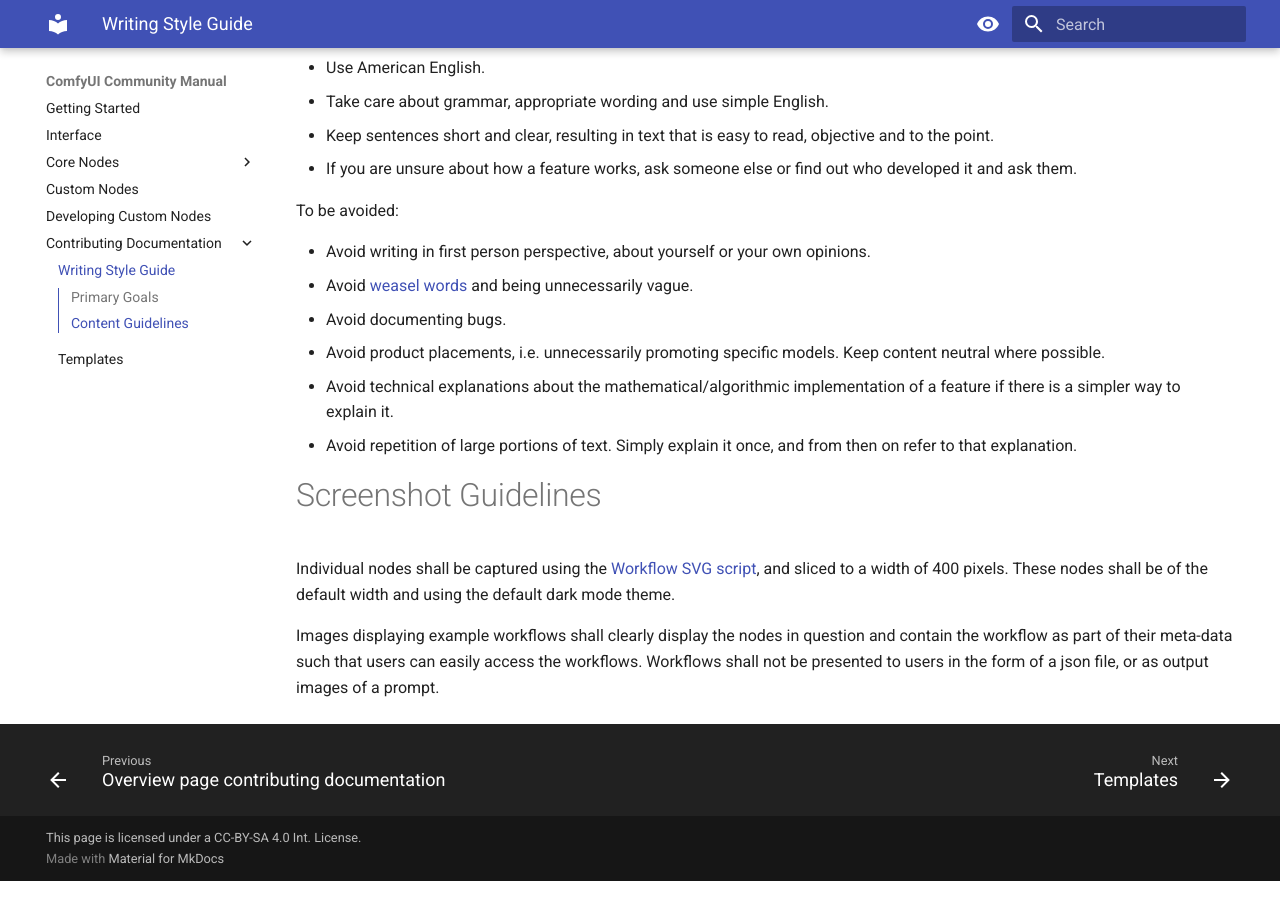
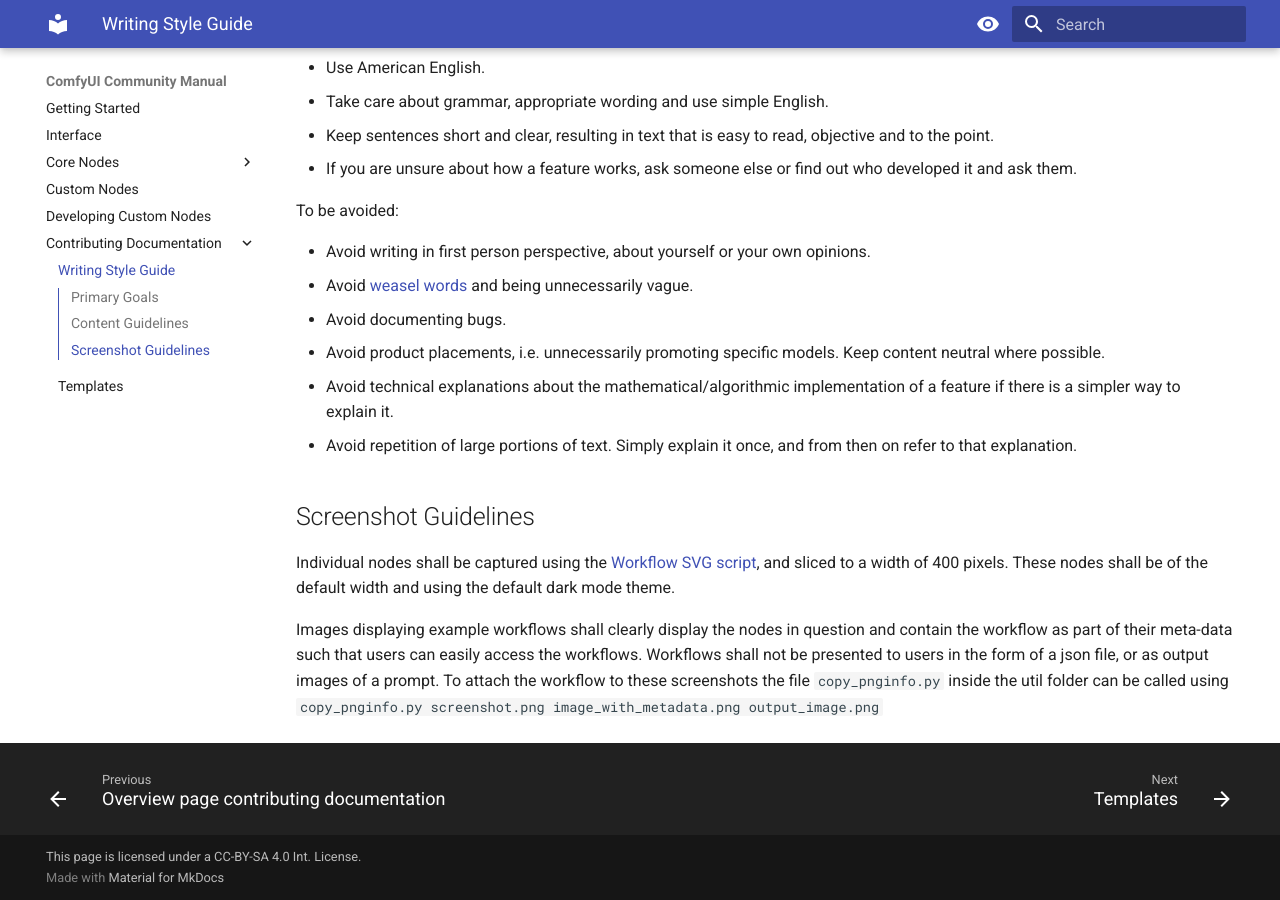
Before and after one commit to BlenderNeko/ComfyUI-docs, an MkDocs documentation site: the page built from docs/Contributing Documentation/Writing Style Guide.md, in a window 1280 px wide and 900 px high, scrolled down 1010 px. Built offline with MkDocs 1.6.1 and Material for MkDocs 9.7.7, drawn with Linux system fonts in a browser that asks for light colours.

```diff
--- a/docs/Contributing Documentation/Writing Style Guide.md
+++ b/docs/Contributing Documentation/Writing Style Guide.md
@@ -43,8 +43,8 @@ To be avoided:
 - Avoid technical explanations about the mathematical/algorithmic implementation of a feature if there is a simpler way to explain it.
 - Avoid repetition of large portions of text. Simply explain it once, and from then on refer to that explanation.
 
-# Screenshot Guidelines
+## Screenshot Guidelines
 
 Individual nodes shall be captured using the [Workflow SVG script](https://github.com/pythongosssss/ComfyUI-Custom-Scripts/tree/main), and sliced to a width of 400 pixels. These nodes shall be of the default width and using the default dark mode theme.
 
-Images displaying example workflows shall clearly display the nodes in question and contain the workflow as part of their meta-data such that users can easily access the workflows. Workflows shall not be presented to users in the form of a json file, or as output images of a prompt.
+Images displaying example workflows shall clearly display the nodes in question and contain the workflow as part of their meta-data such that users can easily access the workflows. Workflows shall not be presented to users in the form of a json file, or as output images of a prompt. To attach the workflow to these screenshots the file `copy_pnginfo.py` inside the util folder can be called using `copy_pnginfo.py screenshot.png image_with_metadata.png output_image.png`
```
Also changed, not shown: README.md (added, +18 -0 lines), 1 other file.
